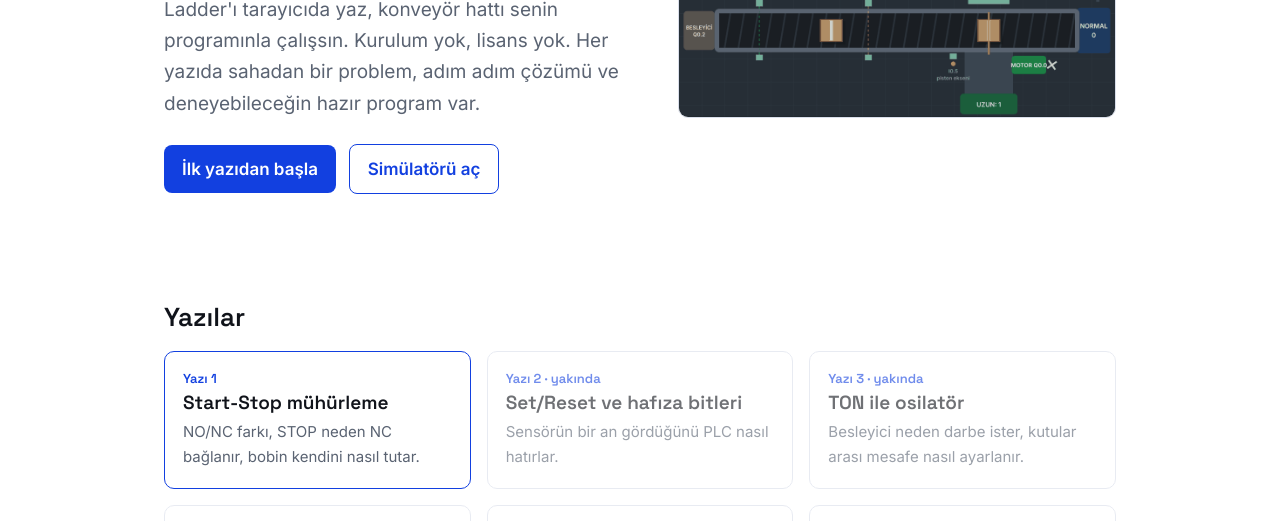
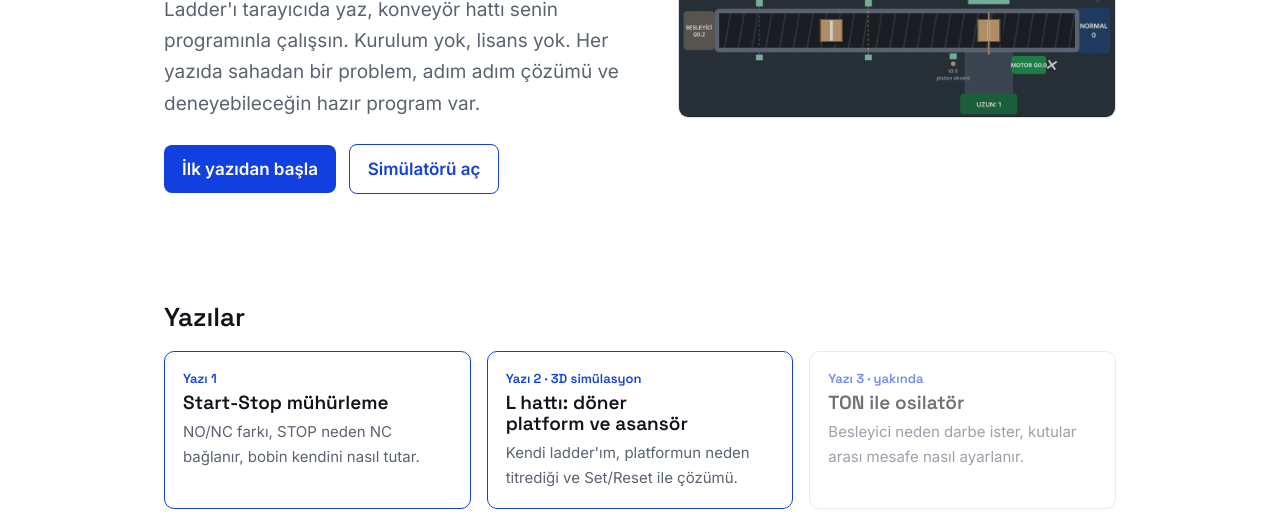
Before and after one commit to hasanmirzakilinc/plc-egitim, a plain HTML site: page index.html in a window 1280 px wide. Shown: the part 233-754 px from the top of the page. Drawn offline with Linux system fonts and the light colour scheme.

Commit message:
Ana sayfa: Yazı 2 kartı

```diff
--- a/index.html
+++ b/index.html
@@ -37,7 +37,8 @@
   <div class="cards">
     <a class="card" style="text-decoration:none;color:inherit;border-color:var(--cobt)" href="yazilar/01-start-stop-muhurleme.html" style="text-decoration:none;color:inherit">
       <span class="no">Yazı 1</span><h3>Start-Stop mühürleme</h3><p>NO/NC farkı, STOP neden NC bağlanır, bobin kendini nasıl tutar.</p></a>
-    <div class="card soon"><span class="no">Yazı 2 · yakında</span><h3>Set/Reset ve hafıza bitleri</h3><p>Sensörün bir an gördüğünü PLC nasıl hatırlar.</p></div>
+    <a class="card" href="yazilar/02-l-hat-doner-platform-asansor.html" style="text-decoration:none;color:inherit;border-color:var(--cobt)">
+      <span class="no">Yazı 2 · 3D simülasyon</span><h3>L hattı: döner platform ve asansör</h3><p>Kendi ladder'ım, platformun neden titrediği ve Set/Reset ile çözümü.</p></a>
     <div class="card soon"><span class="no">Yazı 3 · yakında</span><h3>TON ile osilatör</h3><p>Besleyici neden darbe ister, kutular arası mesafe nasıl ayarlanır.</p></div>
     <div class="card soon"><span class="no">Yazı 4 · yakında</span><h3>Piston kontrolü</h3><p>Limit sensörleri, P/N kenar, bandı durdur-it-başlat.</p></div>
     <div class="card soon"><span class="no">Yazı 5 · yakında</span><h3>CTU sayıcı</h3><p>Her 5 kutuda bir dur, RESET ile devam et.</p></div>
```
